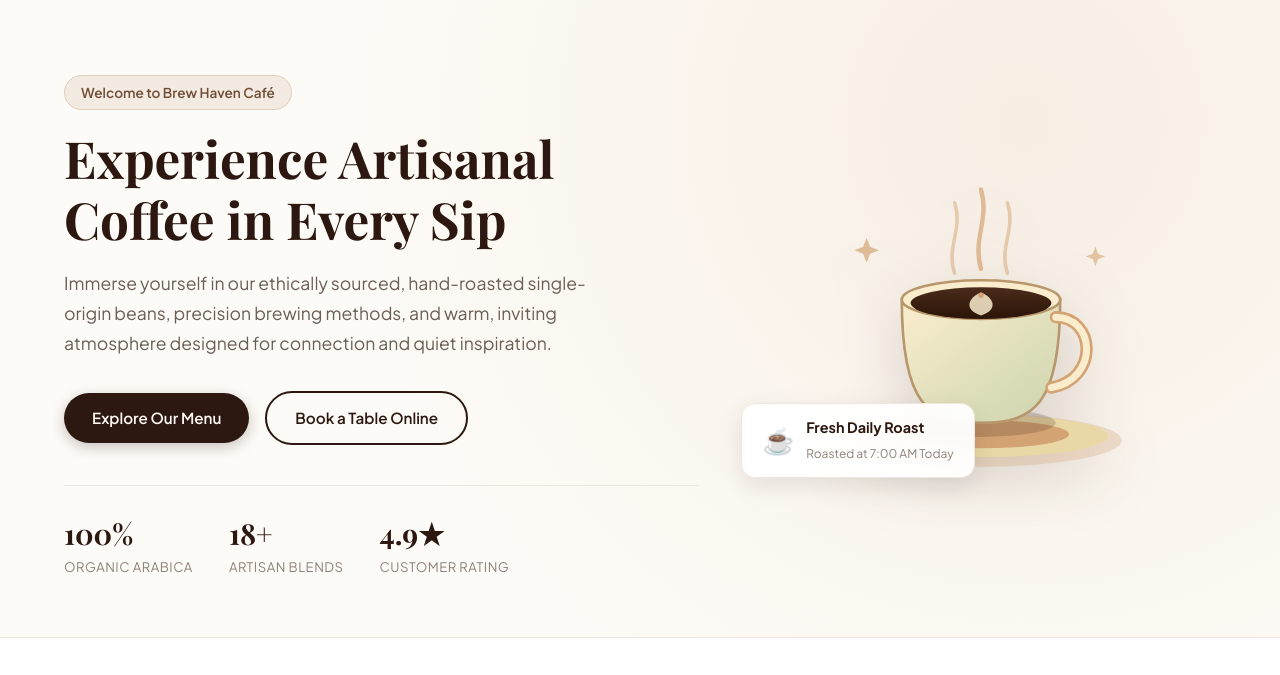
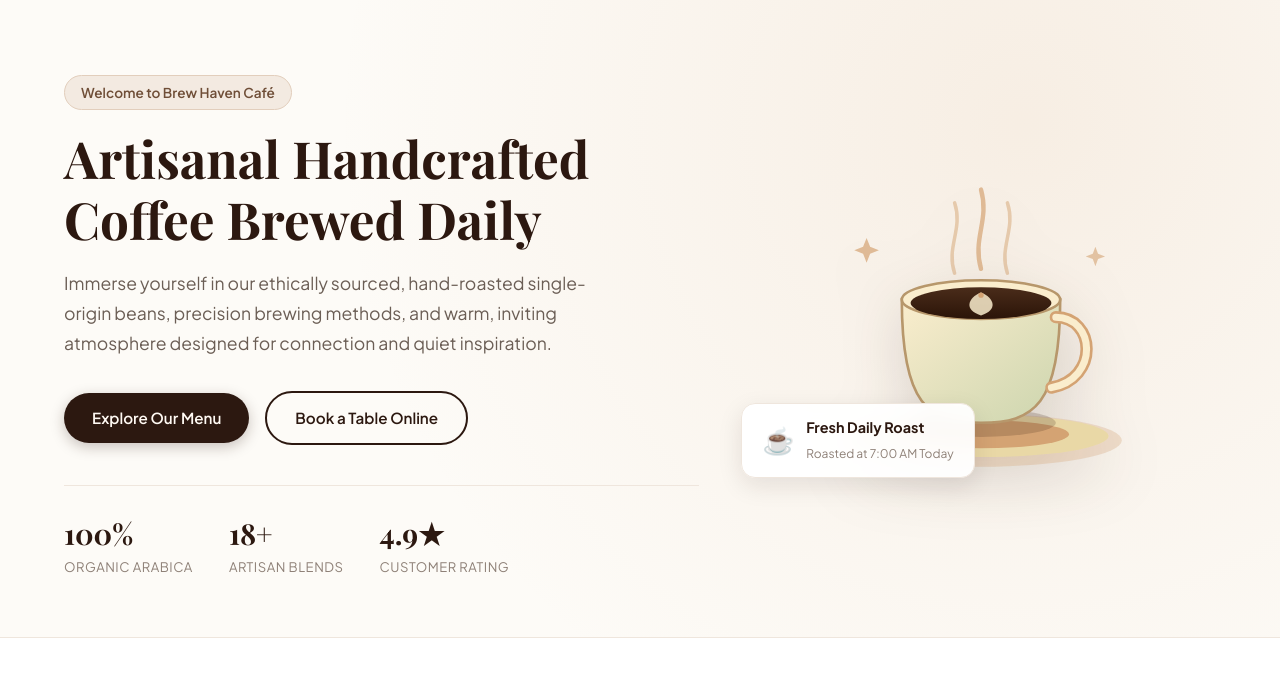
Before and after one commit to Mhemavardhan/brew-haven-website, a plain HTML site: page index.html in a window 1280 px wide. Shown: the part 77-752 px from the top of the page. Drawn offline with nearby package versions, Linux system fonts and the light colour scheme; a web font is replaced by a local one.

Commit message:
Update hero title on headline branch

```diff
--- a/index.html
+++ b/index.html
@@ -47,7 +47,7 @@
       <div class="container hero-container">
         <div class="hero-content">
           <span class="hero-badge">Welcome to Brew Haven Café</span>
-          <h1 class="hero-title" id="heroTitle">Experience Artisanal Coffee in Every Sip</h1>
+          <h1 class="hero-title" id="heroTitle">Artisanal Handcrafted Coffee Brewed Daily</h1>
           <p class="hero-description">
             Immerse yourself in our ethically sourced, hand-roasted single-origin beans, precision brewing methods, and warm, inviting atmosphere designed for connection and quiet inspiration.
           </p>
```
